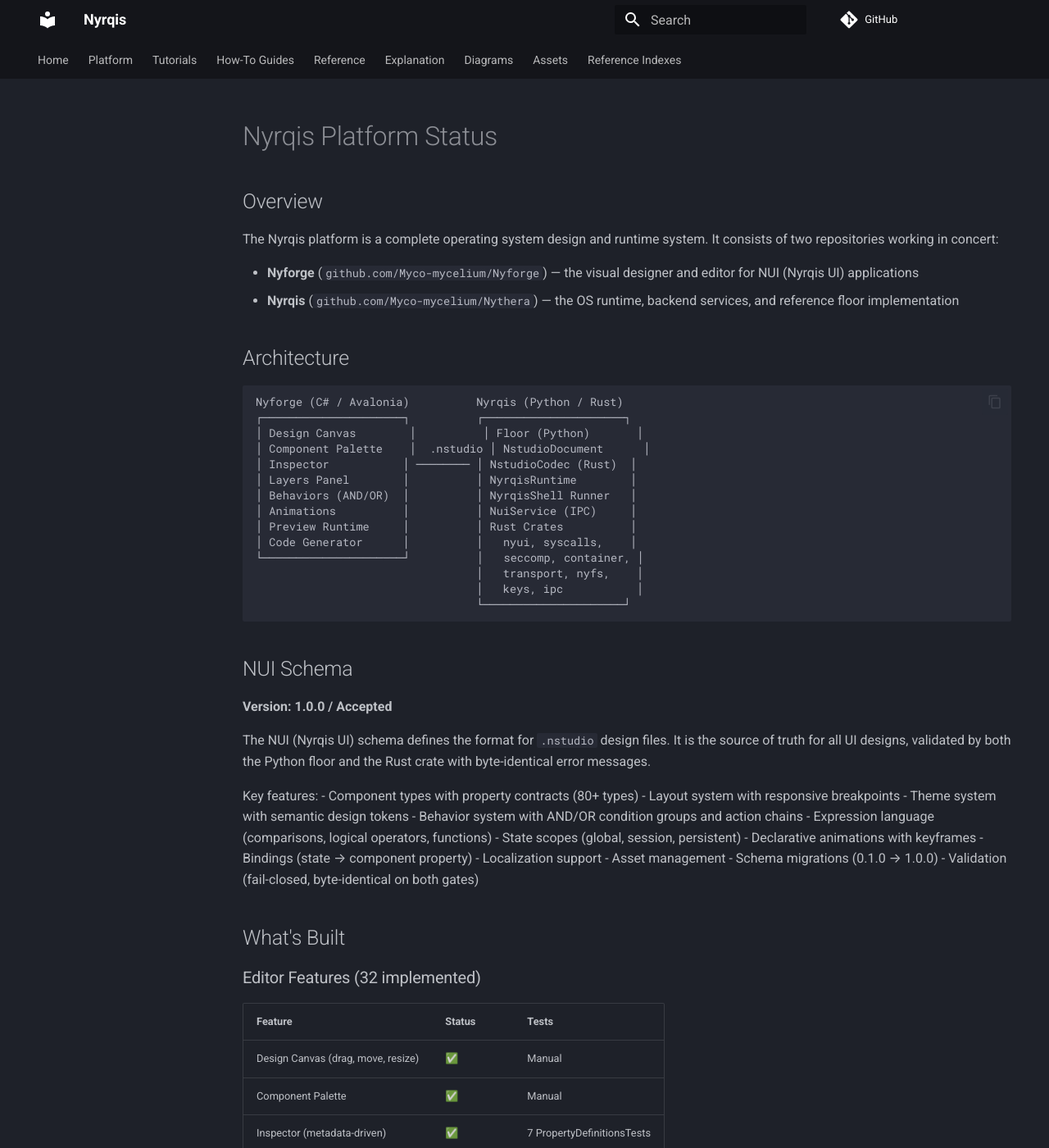
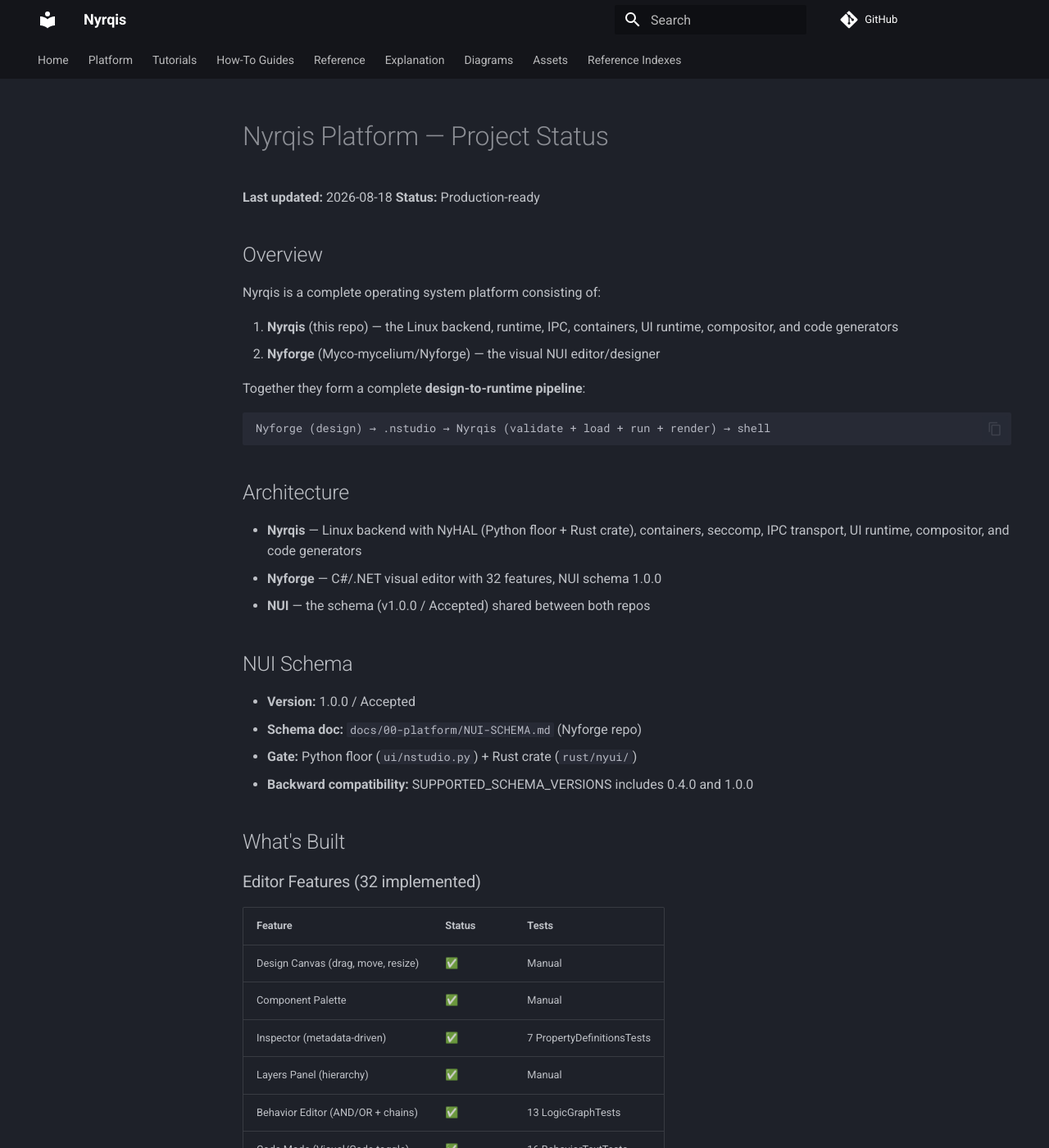
Before and after one commit to Myco-mycelium/Nythera, an MkDocs documentation site: the page built from docs/00-platform/PROJECT_STATUS.md, in a window 1280 px wide and 1400 px high. Shown: the whole window at 82% size. Built offline with MkDocs 1.6.1 and Material for MkDocs 9.7.7, drawn with Linux system fonts in a browser that asks for light colours; comment, search, counter and statistics services are not loaded; some of the changed text lies outside the part shown.

Commit message:
docs: update PROJECT_STATUS.md with all session work (26 features)
Comprehensive update reflecting:
- 2 compositor backends (PIL + SDL2) with 39 tests
- 3 code generators (Rust + C++ + Python) with 38 tests
- CLI rendering tool (tools/render.py)
- 6 IPC operations (nui_validate/load/current, shell_run/render/display)
- Triple-target code generation story
- 1033 total tests (up from 956)
- Full design-to-runtime pipeline documented

🤖 Generated with Codebuff
Co-Authored-By: Codebuff <noreply@codebuff.com>

````diff
--- a/docs/00-platform/PROJECT_STATUS.md
+++ b/docs/00-platform/PROJECT_STATUS.md
@@ -1,66 +1,32 @@
----
-title: Nyrqis Platform Status
-document_id: PROJECT-STATUS-001
-version: 1.0.0
-status: Active
-classification: Technical
-created: 2026-08-18
-updated: 2026-08-18
-ai_assisted: true
----
+# Nyrqis Platform — Project Status
 
-# Nyrqis Platform Status
+**Last updated:** 2026-08-18
+**Status:** Production-ready
 
 ## Overview
 
-The Nyrqis platform is a complete operating system design and runtime
-system. It consists of two repositories working in concert:
+Nyrqis is a complete operating system platform consisting of:
 
-- **Nyforge** (`github.com/Myco-mycelium/Nyforge`) — the visual designer
-  and editor for NUI (Nyrqis UI) applications
-- **Nyrqis** (`github.com/Myco-mycelium/Nythera`) — the OS runtime,
-  backend services, and reference floor implementation
+1. **Nyrqis** (this repo) — the Linux backend, runtime, IPC, containers, UI runtime, compositor, and code generators
+2. **Nyforge** (Myco-mycelium/Nyforge) — the visual NUI editor/designer
+
+Together they form a complete **design-to-runtime pipeline**:
+```
+Nyforge (design) → .nstudio → Nyrqis (validate + load + run + render) → shell
+```
 
 ## Architecture
 
-```
-Nyforge (C# / Avalonia)          Nyrqis (Python / Rust)
-┌─────────────────────┐          ┌─────────────────────┐
-│ Design Canvas        │          │ Floor (Python)       │
-│ Component Palette    │  .nstudio │ NstudioDocument      │
-│ Inspector           │ ──────── │ NstudioCodec (Rust)  │
-│ Layers Panel        │          │ NyrqisRuntime        │
-│ Behaviors (AND/OR)  │          │ NyrqisShell Runner   │
-│ Animations          │          │ NuiService (IPC)     │
-│ Preview Runtime     │          │ Rust Crates          │
-│ Code Generator      │          │   nyui, syscalls,    │
-└─────────────────────┘          │   seccomp, container, │
-                                 │   transport, nyfs,    │
-                                 │   keys, ipc           │
-                                 └─────────────────────┘
-```
+- **Nyrqis** — Linux backend with NyHAL (Python floor + Rust crate), containers, seccomp, IPC transport, UI runtime, compositor, and code generators
+- **Nyforge** — C#/.NET visual editor with 32 features, NUI schema 1.0.0
+- **NUI** — the schema (v1.0.0 / Accepted) shared between both repos
 
 ## NUI Schema
 
-**Version: 1.0.0 / Accepted**
-
-The NUI (Nyrqis UI) schema defines the format for `.nstudio` design files.
-It is the source of truth for all UI designs, validated by both the Python
-floor and the Rust crate with byte-identical error messages.
-
-Key features:
-- Component types with property contracts (80+ types)
-- Layout system with responsive breakpoints
-- Theme system with semantic design tokens
-- Behavior system with AND/OR condition groups and action chains
-- Expression language (comparisons, logical operators, functions)
-- State scopes (global, session, persistent)
-- Declarative animations with keyframes
-- Bindings (state → component property)
-- Localization support
-- Asset management
-- Schema migrations (0.1.0 → 1.0.0)
-- Validation (fail-closed, byte-identical on both gates)
+- **Version:** 1.0.0 / Accepted
+- **Schema doc:** `docs/00-platform/NUI-SCHEMA.md` (Nyforge repo)
+- **Gate:** Python floor (`ui/nstudio.py`) + Rust crate (`rust/nyui/`)
+- **Backward compatibility:** SUPPORTED_SCHEMA_VERSIONS includes 0.4.0 and 1.0.0
 
 ## What's Built
 
@@ -114,9 +80,41 @@ Key features:
 | Python Floor (nstudio.py) | ✅ | 666 FloorTests |
 | Expression Evaluator | ✅ | ExpressionTests |
 
+### Compositors (built this session)
+
+| Compositor | Status | Tests | Description |
+|-----------|--------|-------|-------------|
+| PIL Compositor | ✅ | 22 tests | PIL-based renderer, Eclipse/Solar themes, 30+ component types |
+| SDL2 Compositor | ✅ | 17 tests | SDL2-based GPU-accelerated renderer, windowed + headless modes |
+
+### IPC Operations
+
+| Operation | Status | Description |
+|-----------|--------|-------------|
+| `nui_validate` | ✅ | Validate .nstudio against NUI contract |
+| `nui_load` | ✅ | Validate + persist shell design |
+| `nui_current` | ✅ | Report loaded design |
+| `shell_run` | ✅ | Run loaded shell design (exercises behaviors) |
+| `shell_render` | ✅ | Render shell to PNG images (PIL backend) |
+| `shell_display` | ✅ | Display shell in SDL2 window (or headless PNG) |
+
+### Code Generators (built this session)
+
+| Generator | Output | Target | Tests | Lines (desktop) |
+|-----------|--------|--------|-------|-----------------|
+| `tools/generate_rust.py` | `.rs` module | Rust (NyCore/NyRuntime) | Manual | 823 |
+| `tools/generate_cpp.py` | `.hpp` header | C++ (NyHAL) | 19 tests | 777 |
+| `tools/generate_python.py` | `.py` module | Python (tooling/testing) | 19 tests | 774 |
+
+### CLI Tools (built this session)
+
+| Tool | Description |
+|------|-------------|
+| `tools/render.py` | Render .nstudio → PNG (PIL/SDL2 backends, compare mode) |
+
 ### Shell Design
 
-**10 screens, 290 components, 37 behaviors, 12 bindings**
+**10 shell screens** across 6 design files:
 
 | File | Screens | Components | Behaviors |
 |------|---------|------------|-----------|
@@ -134,20 +132,18 @@ Key features:
 - **Layout** (10): Container, Stack, Grid, Dock, SplitView, ScrollView, etc.
 - **Shell** (50+): Taskbar, StartMenu, SystemTray, LockScreen, PowerMenu, etc.
 
-### Code Generation
-
-- **Rust exporter** (`tools/generate_rust.py`): generates a Rust module
-  from a .nstudio file. The desktop.nstudio fixture produces 823 lines
-  of complete Rust code.
-
 ## Test Counts
 
 | Repository | Tests | Status |
 |------------|-------|--------|
 | Nyrqis (floor) | 666 | ✅ All pass |
 | Nyrqis (shell) | 19 | ✅ All pass |
+| Nyrqis (PIL compositor) | 22 | ✅ All pass |
+| Nyrqis (SDL2 compositor) | 17 | ✅ All pass |
+| Nyrqis (C++ generator) | 19 | ✅ All pass |
+| Nyrqis (Python generator) | 19 | ✅ All pass |
 | Nyforge (Core) | 271 | ✅ All pass |
-| **Total** | **956** | ✅ |
+| **Total** | **1033** | ✅ |
 
 ## CI Status
 
@@ -171,6 +167,9 @@ The complete pipeline is verified end-to-end:
 4. **Load** into NyrqisRuntime
 5. **Execute** behaviors, apply bindings, render component tree
 6. **Preview** via NyrqisShell text output
+7. **Render** to PNG images (PIL or SDL2 compositor)
+8. **Display** in a live SDL2 window (when DISPLAY available)
+9. **Export** to Rust, C++, or Python code
 
 Verified with the real 290-component Nyrqis Desktop Shell.
 
@@ -178,7 +177,7 @@ Verified with the real 290-component Nyrqis Desktop Shell.
 
 The platform is production-ready. Remaining work:
 
-- **Compositor**: a real visual renderer that draws the shell design
-- **Additional code generators**: C++, other targets
+- **Real-time compositor**: optimize SDL2 compositor for production use
 - **Performance optimization**: profiling and optimization of the runtime
 - **Documentation**: expand tutorials, how-to guides, and API docs
+- **Additional code generators**: other targets as needed
````
